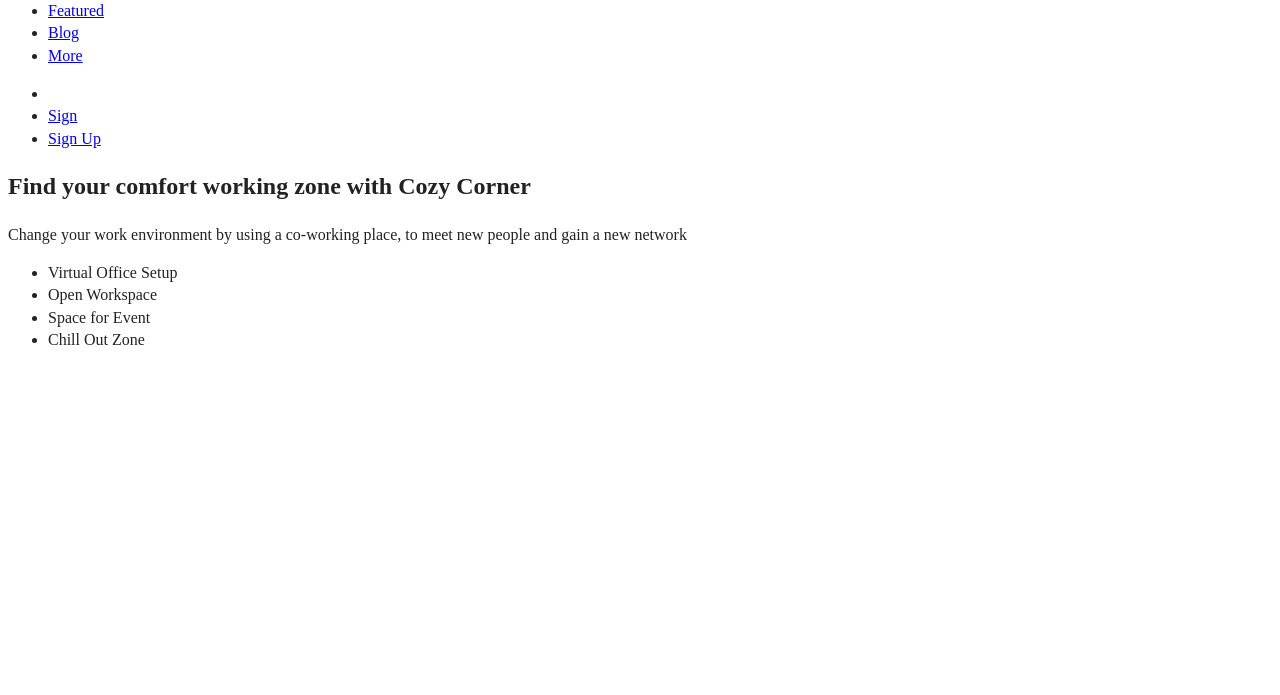
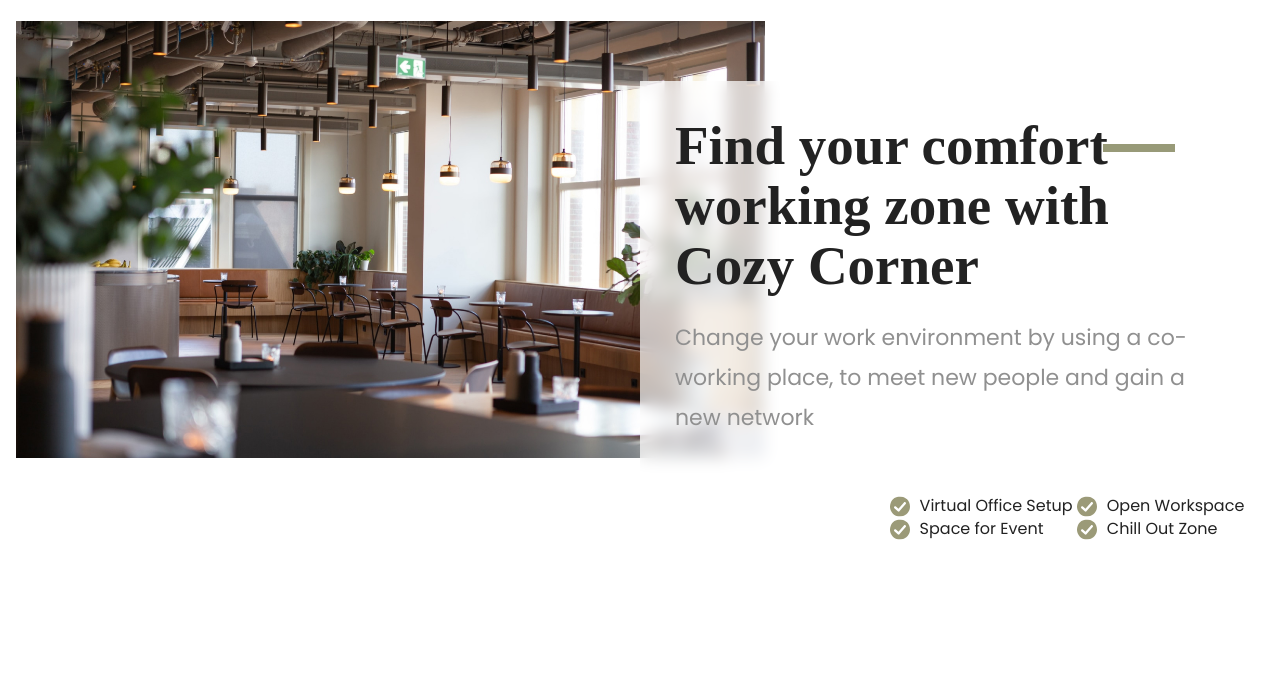
Before and after one commit to JCMeloza/CSSCoworkingSpace, a website built with webpack: page index.html in a window 1280 px wide. Shown: the part 105-800 px from the top of the page. Built offline with nearby package versions, Linux system fonts and the light colour scheme; files whose address does not match are found by name; a web font is replaced by a local one.

Commit message:
Agregar estilos iniciales y estructura de diseño para el proyecto

```diff
--- a/css/style.css
+++ b/css/style.css
@@ -244,3 +244,156 @@
     page-break-after: avoid;
   }
 }
+
+/* ==========================================================================
+  Comienzo del proyecto
+   ========================================================================== */
+
+:root {
+  --primary-font: 'Poppins', sans-serif;
+  --secondary-font: 'Playfair', serif;
+  --color-black: #313131;
+  --color-brown: #989a78;
+  --max-width: 1400px;
+}
+
+body {
+  margin:0;
+  padding:0;
+  font-family: var(--primary-font);
+}
+
+.container {
+  max-width: var(--max-width);
+  margin-left: auto;
+  margin-right: auto;
+  padding: 16px;
+  box-sizing: border-box;
+}
+
+header.header {
+  display: flex;
+  justify-content: space-between;
+  align-items: center;
+  padding-top: 30px;
+  padding-bottom: 30px;
+}
+
+.navegation ul{
+  margin: 0;
+  padding: 0;
+  display: flex;
+  gap:56px;
+  list-style: none;
+}
+
+.navegation a {
+  text-decoration: none;
+  color: var(--color-black);
+}
+
+.navegation a:hover {
+  color: var(--color-brown);
+}
+
+.navegation a:active {
+  color: var(--color-brown);
+}
+
+.login ul{
+  padding: 0;
+  margin: 0;
+  display: flex;
+  gap:32px;
+  list-style: none;
+  align-items: center;
+}
+
+.login a {
+  text-decoration: none;
+  color: var(--color-black);
+
+}
+
+.button {
+  display: inline-block;
+  color: white;
+  background-color: var(--color-brown);
+  padding: 14px 30px;
+  transition: all 0.5s ease;
+}
+
+a.button:hover {
+  background-color: var(--color-black);
+  color: white;
+}
+
+section.hero {
+  display: flex;
+  justify-content:  flex-end;
+  background-image: url(../img/hero-background.jpg);
+  background-repeat: no-repeat;
+  background-size: 60%;
+  padding-top: 60px;
+  padding-bottom: 60px;
+
+
+}
+
+.hero_content {
+  width: 50%;
+  box-sizing: border-box;
+}
+
+.hero h1 {
+  font-family: var(--secondary-font);
+  font-size: 55px;
+  line-height: 60px;
+  max-width: 500px;
+  margin: 0;
+  position: relative;
+}
+
+.hero h1::before {
+  content: " ";
+  height: 8px;
+  width: 72px;
+  right: 0;
+  top: 28px;
+  background-color: var(--color-brown);
+  position: absolute;
+}
+
+.hero_header {
+  background: rgba(255, 255, 255, 0.70);
+  backdrop-filter: blur(8px);
+  padding: 35px;
+}
+.hero_header p {
+  font-family: var(--primary-font);
+  font-size: 22px;
+  line-height: 40px;
+  color: #909090;
+  font-weight: 300;
+}
+
+
+.hero_list ul {
+  padding: 0;
+  margin: 0;
+  list-style: none;
+  width: 60%;
+  margin-left: auto;
+  display: grid;
+  grid-template-columns: repeat(2, 1fr);
+  grid-template-rows: 1fr 1fr;
+}
+
+.hero_list ul li {
+  font-weight: 300;
+  background-image: url(../img/icon-list-item.svg);
+  background-repeat: no-repeat;
+  background-position: left center;
+  background-size: 20px;
+  padding-left: 30px;
+}
```
